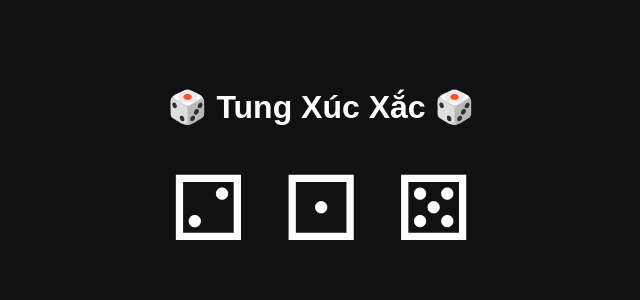
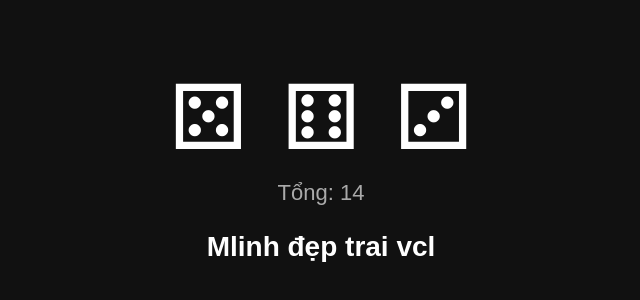
Before and after one commit to lacmythical/Dice, a plain HTML site: page index.html in a window 1280 px wide. Shown: the part 236-536 px from the top of the page, without its empty margins (319-959 px from the left). Drawn offline with Linux system fonts and the light colour scheme.

Commit message:
Update index.html

```diff
--- a/index.html
+++ b/index.html
@@ -2,7 +2,7 @@
 <html lang="vi">
 <head>
   <meta charset="UTF-8">
-  <title>3 Xúc Xắc Ngẫu Nhiên</title>
+  <title>3 Xúc Xắc</title>
 
   <style>
     body {
@@ -16,7 +16,7 @@
       font-family: Arial, sans-serif;
     }
 
-    .dice-container {
+    .container {
       text-align: center;
     }
 
@@ -25,29 +25,57 @@
       margin: 0 15px;
     }
 
-    h1 {
-      margin-bottom: 30px;
+    .result {
+      margin-top: 25px;
+      font-size: 28px;
+      font-weight: bold;
+    }
+
+    .sum {
+      margin-top: 10px;
+      font-size: 22px;
+      color: #aaa;
     }
   </style>
 </head>
 <body>
 
-  <div class="dice-container">
-    <h1>🎲 Tung Xúc Xắc 🎲</h1>
+  <div class="container">
     <div id="dice"></div>
+    <div class="sum" id="sum"></div>
+    <div class="result" id="result"></div>
   </div>
 
   <script>
-    const dices = ["⚀", "⚁", "⚂", "⚃", "⚄", "⚅"];
+    const diceEmoji = ["⚀", "⚁", "⚂", "⚃", "⚄", "⚅"];
 
-    function randomDice() {
-      return dices[Math.floor(Math.random() * 6)];
+    function roll() {
+      return Math.floor(Math.random() * 6) + 1;
     }
 
-    document.getElementById("dice").innerHTML =
-      `<span class="dice">${randomDice()}</span>
-       <span class="dice">${randomDice()}</span>
-       <span class="dice">${randomDice()}</span>`;
+    const d1 = roll();
+    const d2 = roll();
+    const d3 = roll();
+
+    const total = d1 + d2 + d3;
+
+    document.getElementById("dice").innerHTML = `
+      <span class="dice">${diceEmoji[d1 - 1]}</span>
+      <span class="dice">${diceEmoji[d2 - 1]}</span>
+      <span class="dice">${diceEmoji[d3 - 1]}</span>
+    `;
+
+    document.getElementById("sum").textContent = "Tổng: " + total;
+
+    const resultEl = document.getElementById("result");
+
+    if (total < 10) {
+      resultEl.textContent = "HDPE";
+    } else if (total > 10) {
+      resultEl.textContent = "Mlinh đẹp trai vcl";
+    } else {
+      resultEl.textContent = "Hòa (bằng 10)";
+    }
   </script>
 
 </body>
```
